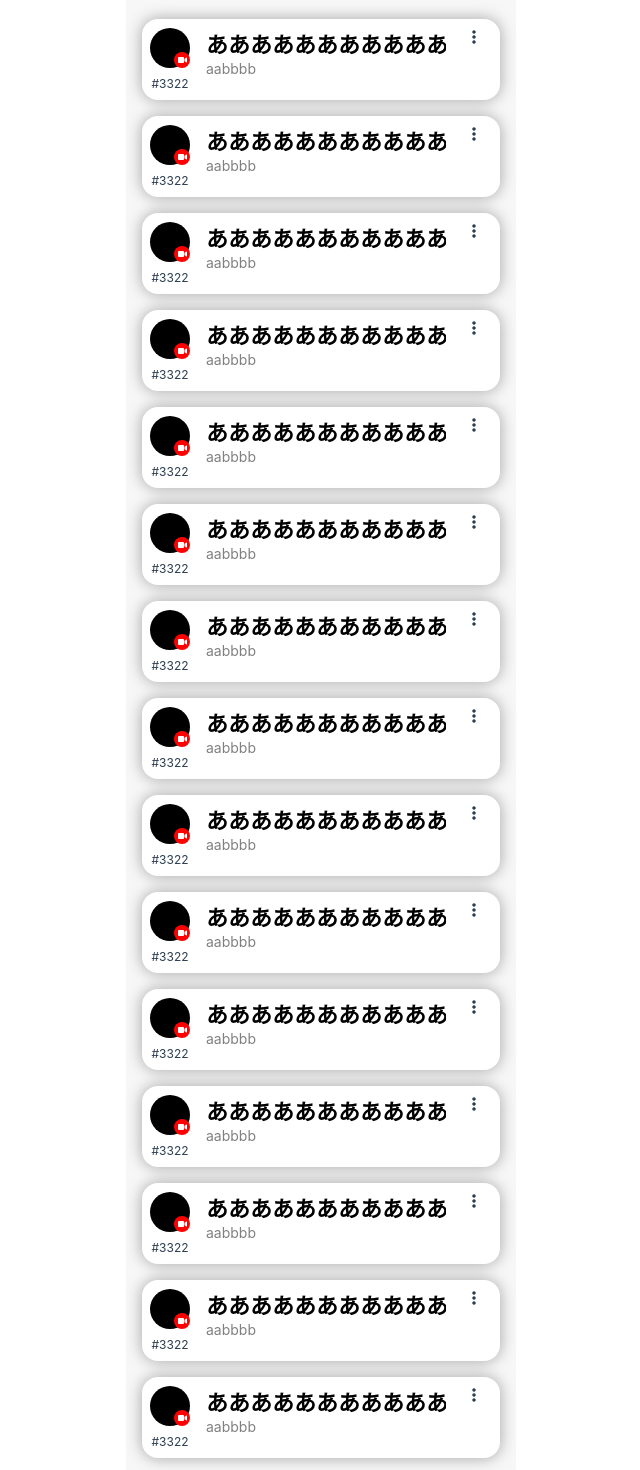
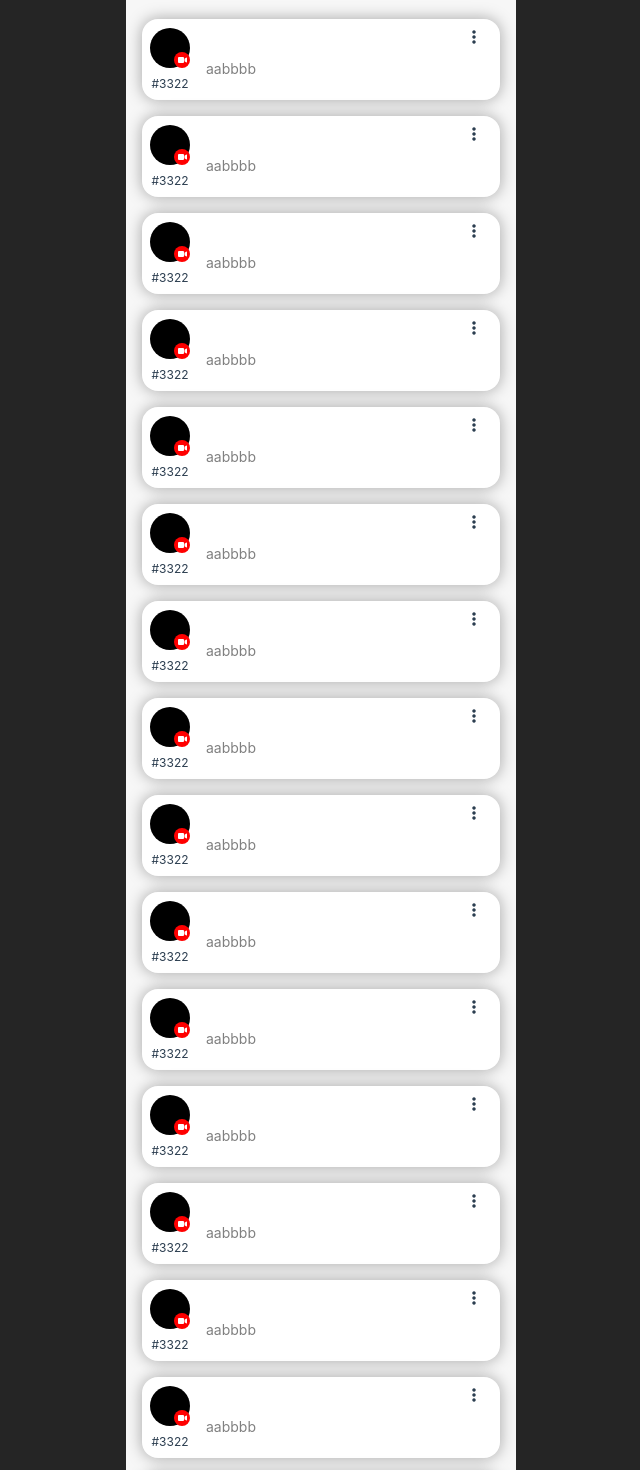
Before and after one commit to simd-float4x4/2525, a Vue app in the folder niconico-researcher/: page / in a window 1280 px wide. Shown: the part 400-1870 px from the top of the page, without its empty margins (319-959 px from the left). Built offline with nearby package versions, Linux system fonts and the light colour scheme.

Commit message:
fix: ページネーションの動きの実装

```diff
--- a/niconico-researcher/src/App.vue
+++ b/niconico-researcher/src/App.vue
@@ -5,21 +5,10 @@
     <SearchForm />
     <CategoryList />
     <div class="display_area">
-       <CastCell />
-       <CastCell />
-       <CastCell />
-       <CastCell />
-       <CastCell />
-       <CastCell />
-       <CastCell />
-       <CastCell />
-       <CastCell />
-       <CastCell />
-       <CastCell />
-       <CastCell />
-       <CastCell />
-       <CastCell />
-       <CastCell />
+       <Pagination
+        :Cells="Cells"
+        :CellNumPerPage="20"
+        />
     </div>
     <FooterView />
   </div>
@@ -31,6 +20,7 @@ import CarouselArea from './components/CarouselArea.vue'
 import CastCell from './components/CastCell.vue'
 import SearchForm from './components/SearchForm.vue'
 import CategoryList from './components/CategoryList/CategoryList.vue'
+import Pagination from './components/Pagination/Pagination.vue'
 import FooterView from './components/FooterView.vue'
 
 export default {
@@ -41,7 +31,18 @@ export default {
     SearchForm,
     CategoryList,
     CastCell,
+    Pagination,
     FooterView
+  },
+  data() {
+      return {
+          Cells: [],
+      }
+  },
+  created() {
+      for (let i = 1; i <= 25; i++) {
+          this.Cells.push('CastCell');
+      }
   }
 }
 </script>
@@ -51,6 +52,7 @@ export default {
 body {
   margin: 0;
   padding: 0;
+  background-color: #252525;
 }
 
 #app {
@@ -65,8 +67,10 @@ body {
 .main_view {
   background-color: #F7F7F7;
   width: 390px;
-  height: 2000px;
+  height: auto;
   margin: 0 auto;
+  padding-bottom: 270px;
+  position: relative;
 }
 
 </style>
--- a/niconico-researcher/src/components/CastCell.vue
+++ b/niconico-researcher/src/components/CastCell.vue
@@ -10,7 +10,7 @@
             <div class="user_seed_tag">#3322</div>
         </div>
         <div class="cell_user_name_area">
-            <div class="user_name">ああああああああああああ</div>
+            <div class="user_name">{{ userName }}</div>
             <div class="user_id_label">aabbbb</div>
         </div>
         <div class="cell_config_area">
@@ -36,12 +36,15 @@ let userPlatform = [
 
 export default {
   name: 'CastCell',
+  props: {
+      userName: String
+  },
   data: () => ({
     userId: 1,
     userHashTagid: '#7829',
     userMetaTag: '',
     iconURL: '',
-    userName: '無限',
+    userNameData: '無限',
     platform: userPlatform
   }),
 }
--- a/niconico-researcher/src/components/FooterView.vue
+++ b/niconico-researcher/src/components/FooterView.vue
@@ -10,5 +10,8 @@
         width: 100%;
         height: 180px;
         color: white;
+        margin-bottom: 0;
+        position: absolute;
+        bottom: 0;
     }
 </style>
--- /dev/null
+++ b/niconico-researcher/src/components/Pagination/Pagination.vue
@@ -0,0 +1,52 @@
+<template>
+    <div class="pagination">
+        <CastCell v-for="(cell, idx) in displayCells" :key="idx" :userName="無限" />
+        <div class="page-btns">
+            <page-button @changePage="changePage" v-for="n in pageNum"
+                :key="n"
+                :pageNumber="n"
+                :curPage="curPage"
+            />
+        </div>
+    </div>
+</template>
+
+<script>
+import CastCell from '../CastCell.vue'
+import PageButton from './PaginationButton.vue';
+
+export default {
+    components: {
+        CastCell,
+        PageButton
+    },
+    props: {
+        Cells: Array,
+        CellNumPerPage: Number,
+    },
+    data() {
+        return {
+            curPage: 1, // curPage starts from 1
+            pageNum: 0, // number os pages
+        }
+    },
+    created() {
+        this.calcPageNum();
+    },
+    computed: {
+        displayCells() {
+            const startIdx = (this.curPage - 1) * this.CellNumPerPage;
+            const endIdx   = startIdx + this.CellNumPerPage;
+            return this.Cells.slice(startIdx, endIdx);
+        },
+    },
+    methods: {
+        changePage(value) {
+            this.curPage = value;
+        },
+        calcPageNum() {
+            this.pageNum =  Math.ceil(this.Cells.length / this.CellNumPerPage);
+        }
+    }
+}
+</script>
--- /dev/null
+++ b/niconico-researcher/src/components/Pagination/PaginationButton.vue
@@ -0,0 +1,26 @@
+<template>
+    <div class="page-btn">
+        <button @click="btnPressed"
+            :class="{active: isCurrentPage}"
+        >{{ pageNumber }} </button>
+    </div>
+</template>
+
+<script>
+export default {
+    props: {
+        pageNumber: Number,
+        curPage: Number
+    },
+    computed: {
+        isCurrentPage() {
+            return this.pageNumber === this.curPage;
+        }
+    },
+    methods: {
+        btnPressed() {
+            this.$emit('changePage', this.pageNumber);
+        }
+    }
+}
+</script>
```
